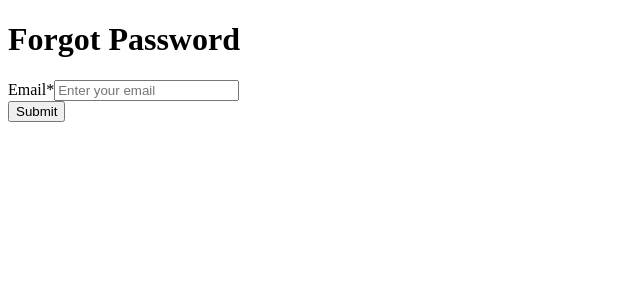
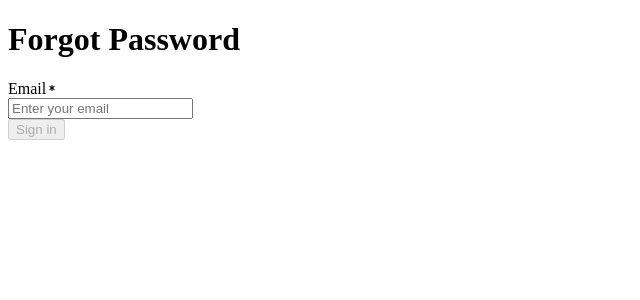
Before and after one commit to musamueed19/Examboard-19, a Next.js app: page /auth/forgotpassword in a window 1280 px wide. Shown: the top 300 px of the page, without its empty margins (0-640 px from the left). Built offline with nearby package versions, Linux system fonts and the light colour scheme.

Commit message:
major improvements in the Login Form, ForgotPassword Form

```diff
--- a/src/components/Forms/ForgotPasswordForm.jsx
+++ b/src/components/Forms/ForgotPasswordForm.jsx
@@ -1,101 +1,209 @@
 "use client";
 
-import { forgotPassword } from "@/lib/Fetcher/getAuth";
-import Image from "next/image";
+// Asterisk icon
+import { CgAsterisk } from "react-icons/cg";
+
+// Password icons
+import { FaRegEye } from "react-icons/fa";
+import { FaRegEyeSlash } from "react-icons/fa";
+
+// using react hooks
+import { useEffect, useState, useTransition } from "react";
 import { useRouter } from "next/navigation";
-import { useState } from "react";
+
+// using next link - for navigating to the Forgot Password Page - section
+import Link from "next/link";
+
+// Server Action - Login User
+import { forgotPassword } from "../../lib/Fetcher/getAuth";
+import { BadgeAlert, Loader2 } from "lucide-react";
+
+// server side messages - icons
+import { HiMiniCheckBadge } from "react-icons/hi2";
 
 export default function ForgotPasswordForm() {
-  const [formData, setFormData] = useState({
-    email: "",
+  // Store User email address, to get proceed - for Reset Password.
+  const [userEmail, setUserEmail] = useState("");
+
+
+  // Store User inputs Validation & Server related Data.
+  const [errors, setErrors] = useState({
+    emailError: "",
+    passwordError: "",
+    serverError: "",
+    serverSuccess: "",
+    submitted: false,
   });
-  const [disbaled, setDisabled] = useState(false);
 
-  const [error, setError] = useState("");
-  const [success, setSuccess] = useState("");
-  const [emailError, setEmailError] = useState("");
-  const emailRegex = /^[a-zA-Z0-9]+([._%+-]?[a-zA-Z0-9]+)*@[a-zA-Z0-9.-]+\.[a-zA-Z]{2,}$/;
+  // Regular expression - for email validation
+  const emailRegex = /^[a-zA-Z0-9._%+-]+@[a-zA-Z0-9.-]+\.[a-zA-Z0-9]+$/;
 
+  // Using Hook to show user about - please wait - Section
+  const [isPending, startTransition] = useTransition();
+  const router = useRouter();
+
+  //
   function handleInputChange(event) {
     const { name, value } = event.target;
-    setFormData({
-      ...formData,
-      [name]: value,
-    });
+    setUserEmail(value);
 
-    if (value === "" || value === null) {
-      setError(`email is required`);
-    }
-    // else if (!emailRegex.test(formData.email)) {
-    //   setError("Invalid email!");
-    // }
-    else {
-      setError("");
+    // In this context, we will only be removing the Errors - Section
+
+    // Removing error, when user finally enters a valid email. (Email Section)
+    if (name === "email") {
+      // Remove emailError, when user enter any word.
+      if (value !== "") handleErrorChange("emailError", "");
+      // Remove emailError, when user enters a valid email.
+      if (emailRegex.test(value)) handleErrorChange("emailError", "");
     }
   }
 
-  async function submitHandler(event) {
+ function handleErrorChange(name, value = "") {
+   setErrors((prevErrors) => ({
+     ...prevErrors,
+     [name]: value,
+   }));
+ }
+
+// Now, when user Input focus will loss, This function, will start vaidating the User.
+  function focusLossHandler(name, value) {
+
+    // Checking if the Input field's (name) is an "email" or not. (All the email input validation - error checks) - (Email Section)
+    if (name === "email") {
+      // Testing a valid email
+      if (value === "") {
+        handleErrorChange("emailError", "required");
+      }
+      else if (!emailRegex.test(value)) {
+        // email is invalid, now save in the emailError object.
+        handleErrorChange("emailError", "invalid email");
+      } else {
+        // email is valid, now remove error in the emailError object.
+        handleErrorChange("emailError", "");
+      }
+    }
+  }
+
+
+  function submitHandler(event) {
     event.preventDefault();
 
-    if (!emailRegex.test(formData.email)) {
-      setError("Invalid email!");
-      return;
-    }
-    if (error !== "" && error !== null) return;
-     setEmailError("");
-    setError("");
+    // We will clear all the server messages first (first).
+    handleErrorChange("serverSuccess", "");
+    handleErrorChange("serverError", "");
 
-    const res = await forgotPassword(formData.email);
+    // Knowing both server side messages.
+    console.log("--- showing server error", errors.serverError, ",server success", errors.serverSuccess);
+
+
+    focusLossHandler("email", userEmail);
+
+    if (errors.emailError !== "") return;
+
+    // Now, at this stage, loginData is in valid stage.
+    startTransition(async () => {
+      console.log(userEmail);
+
+      // Fetching login from the backend - Server Action
+      const res = await forgotPassword(userEmail);
+
+      // Knowing the responses, returned by the API endpoint.
       console.log(res);
+
+      // If fetching from backend does not resides in, statusCode ~ (200, 299). We will show server error on the Top.
       if (!res.success) {
-      setError(res.error);
+        // If some server error comes, show this to the user.
+        handleErrorChange("serverError", res.error);
+// Now immediately return, and wait for user to know the error.
         return;
       }
 
-    setSuccess(res.data);
-    // setSuccess("Success: " + formData.email);
+      // As, we have success, so we will remove server Error message.
+      handleErrorChange("serverError", "");
 
-    console.log(formData);
-    setDisabled(true)
+      // Now, we will show error on successful, cookie storing. Show server success - message on the Top
+      handleErrorChange("serverSuccess", res.data);
+      // Knowing both server side messages.
+      console.log("--- showing server error", errors.serverError, ",server success", errors.serverSuccess);
+
+    });
   }
 
   return (
     <form onSubmit={submitHandler} className="w-full">
       <div className="flex flex-col gap-10">
-        <div className="space-y-2">
-          {error && <p className="bg-[#faeae8] text-[#640d06] py-2.5 px-4 rounded-md mb-4 flex items-center gap-2">
-            <Image src="/alert.svg" alt="error icon" width={20} height={20} /> {error}
-          </p>}
-          {success && (
-            <p className="bg-green-400 py-2.5 px-4 rounded-md mb-4 text-white font-medium flex items-center gap-2">
-              <Image src="/successfull.svg" alt="error icon" width={24} height={24} /> {success}
+        <div className="space-y-3">
+          {errors.serverError !== "" && (
+            <p className="bg-red-100/90 font-bold text-red-600 py-2.5 px-4 rounded-md mb-4 flex items-center gap-2">
+              <BadgeAlert /> {errors.serverError}
             </p>
           )}
+          {errors.serverSuccess !== "" && (
+            <p className="bg-green-400 py-2.5 px-4 rounded-md mb-4 text-white font-medium flex items-center gap-2">
+              <HiMiniCheckBadge size={26} /> {errors.serverSuccess}
+            </p>
+          )}
+
+          {/* User Email Input - Section */}
           <div className="flex flex-col">
-          <label className="font-medium text-lg text-[#344054]" htmlFor="email">
+            <label
+              className="font-medium text-lg text-[#344054] flex items-center"
+              htmlFor="email"
+            >
               Email
-            <span className="ml-1 text-red-500">*</span>
+              <CgAsterisk size={12} className="text-red-500 -mt-3" />
             </label>
+
+            {/* Input & Validation - Section */}
+            <div
+              className={`group ${
+                errors.emailError === ""
+                  ? "border-2 focus-within:ring-blue-200"
+                  : "border-red-500 border focus-within:ring-red-200"
+              } flex px-2 rounded-md items-center focus-within:ring-2`}
+            >
               <input
                 type="email"
                 name="email"
+                className="w-full outline-none group py-1"
                 onChange={handleInputChange}
                 placeholder="Enter your email"
                 required
-            className="outline-none border-2 focus:ring-2 focus:ring-blue-200 rounded-md py-1 px-3"
-            value={formData.email}
-            tabIndex="1"
+                value={userEmail}
+                onBlur={(e) => {
+                  console.log(e.target.name, e.target.value);
+                  focusLossHandler(e.target.name, e.target.value);
+                }}
               />
-         {emailError && <p className="text-red-500 text-sm lowercase">{emailError}</p>}
+              {errors.emailError !== "" && (
+                <BadgeAlert size={24} className="text-red-600 w-fit h-fit" />
+              )}
             </div>
+            {errors.emailError !== "" && (
+              <p className="text-red-500 font-medium text-sm lowercase">
+                {errors.emailError}
+              </p>
+            )}
           </div>
-
+          {/* User Input Field Container - Closing Tag */}
+        </div>
         <button
+          disabled={
+            isPending ||
+            errors.emailError !== "" ||
+            errors.passwordError !== "" ||
+            userEmail === ""
+          }
           type="submit"
-          className="bg-[#226ffe] text-white w-full py-1 font-medium rounded-lg hover:bg-[#324cf3] text-lg"
-          disabled={disbaled}
+          className="bg-[#226ffe] text-white w-full p-2 font-medium rounded-lg hover:bg-[#324cf3] flex items-center justify-center text-lg disabled:bg-[#6299ff] outline-none focus:ring-4 focus:ring-blue-200"
         >
-          Submit
+          {isPending ? (
+            <>
+              <Loader2 className="mr-2 h-6 w-6 animate-spin" /> Please wait
+            </>
+          ) : (
+            "Sign in"
+          )}
         </button>
       </div>
     </form>
```
Also changed, not shown: src/components/Forms/LoginForm.jsx (+14 -10 lines). Lines whose indentation alone changed are shown as unchanged.
